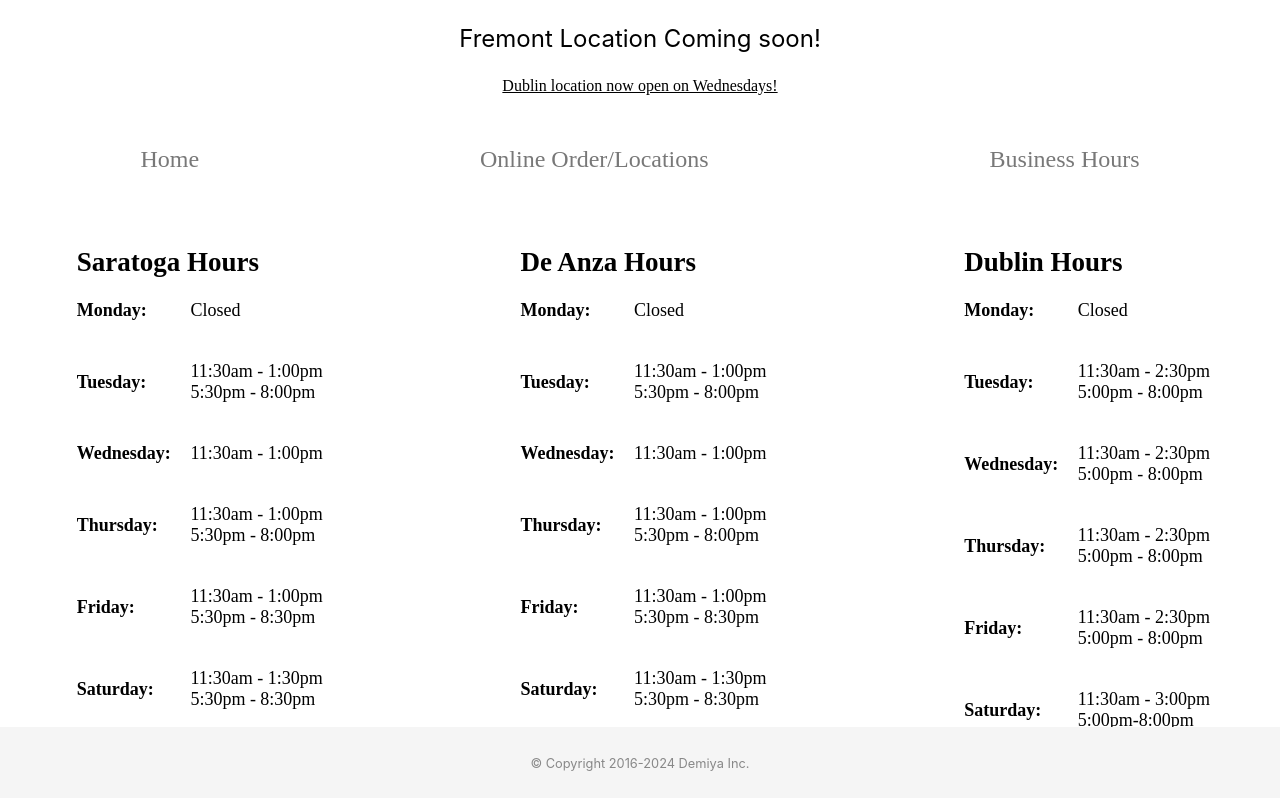
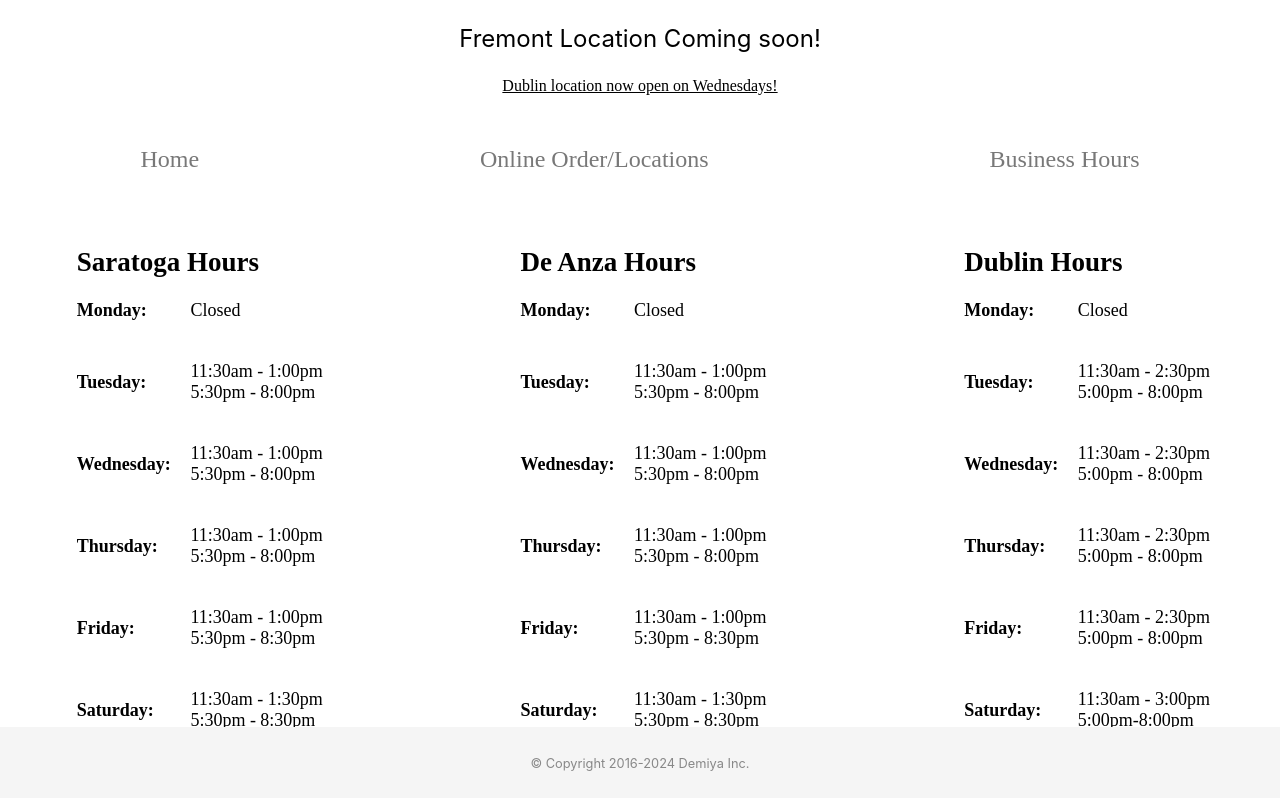
Before and after one commit to yotzkim/demiya-website, a Next.js app: page /hours in a window 1280 px wide. Shown: the top 798 px of the page. Built offline with nearby package versions, Linux system fonts and the light colour scheme.

Commit message:
Update Wednesday hours

```diff
--- a/src/pages/hours.js
+++ b/src/pages/hours.js
@@ -10,7 +10,7 @@
       day: "Tuesday",
       hours: { dayTime: "11:30am - 1:00pm", nightTime: "5:30pm - 8:00pm" },
     },
-    { day: "Wednesday", hours: { dayTime: "11:30am - 1:00pm" } },
+    { day: "Wednesday", hours: { dayTime: "11:30am - 1:00pm" , nightTime: "5:30pm - 8:00pm" }},
     {
       day: "Thursday",
       hours: { dayTime: "11:30am - 1:00pm", nightTime: "5:30pm - 8:00pm" },
@@ -35,7 +35,7 @@
       day: "Tuesday",
       hours: { dayTime: "11:30am - 1:00pm", nightTime: "5:30pm - 8:00pm" },
     },
-    { day: "Wednesday", hours: { dayTime: "11:30am - 1:00pm" } },
+    { day: "Wednesday", hours: { dayTime: "11:30am - 1:00pm" , nightTime: "5:30pm - 8:00pm" }},
     {
       day: "Thursday",
       hours: { dayTime: "11:30am - 1:00pm", nightTime: "5:30pm - 8:00pm" },
@@ -60,7 +60,7 @@
       day: "Tuesday",
       hours: { dayTime: "11:30am - 2:30pm", nightTime: "5:00pm - 8:00pm" },
     },
-    { day: "Wednesday", hours: { dayTime: "11:30am - 2:30pm", nightTime: "5:00pm - 8:00pm" }},
+    { day: "Wednesday",  hours: { dayTime: "11:30am - 2:30pm", nightTime: "5:00pm - 8:00pm" }},
     {
       day: "Thursday",
       hours: { dayTime: "11:30am - 2:30pm", nightTime: "5:00pm - 8:00pm" },
```
